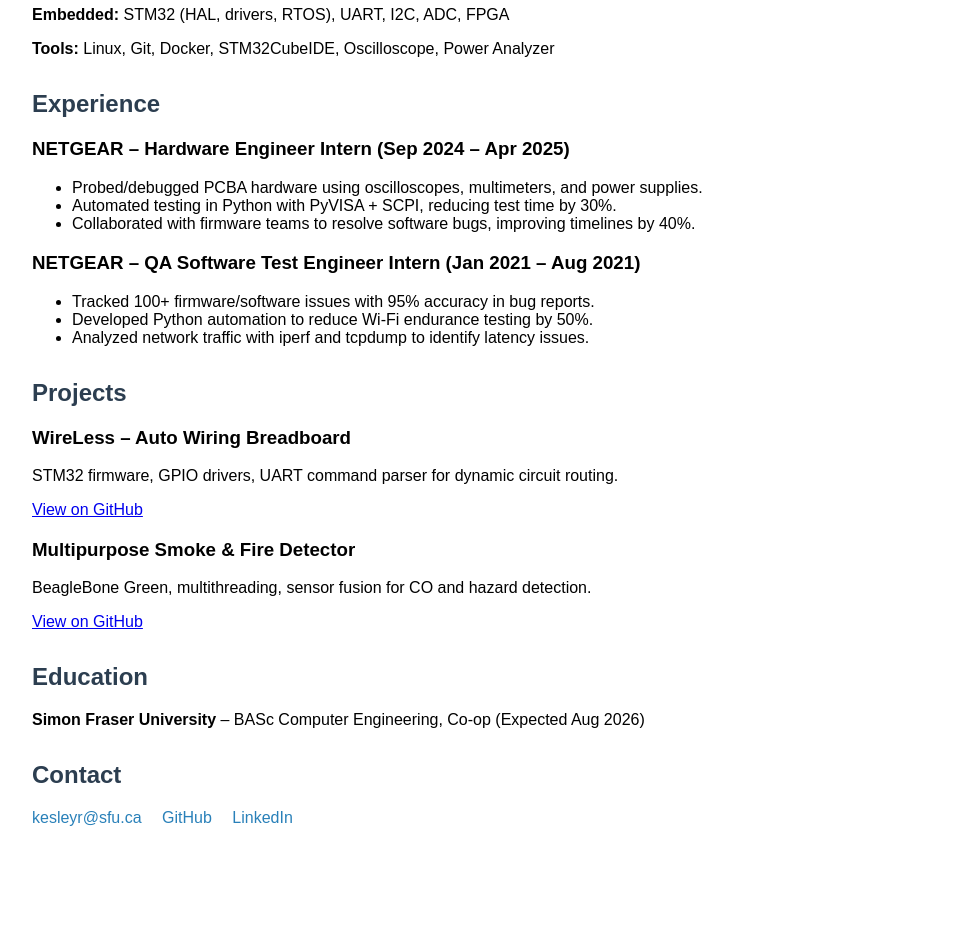
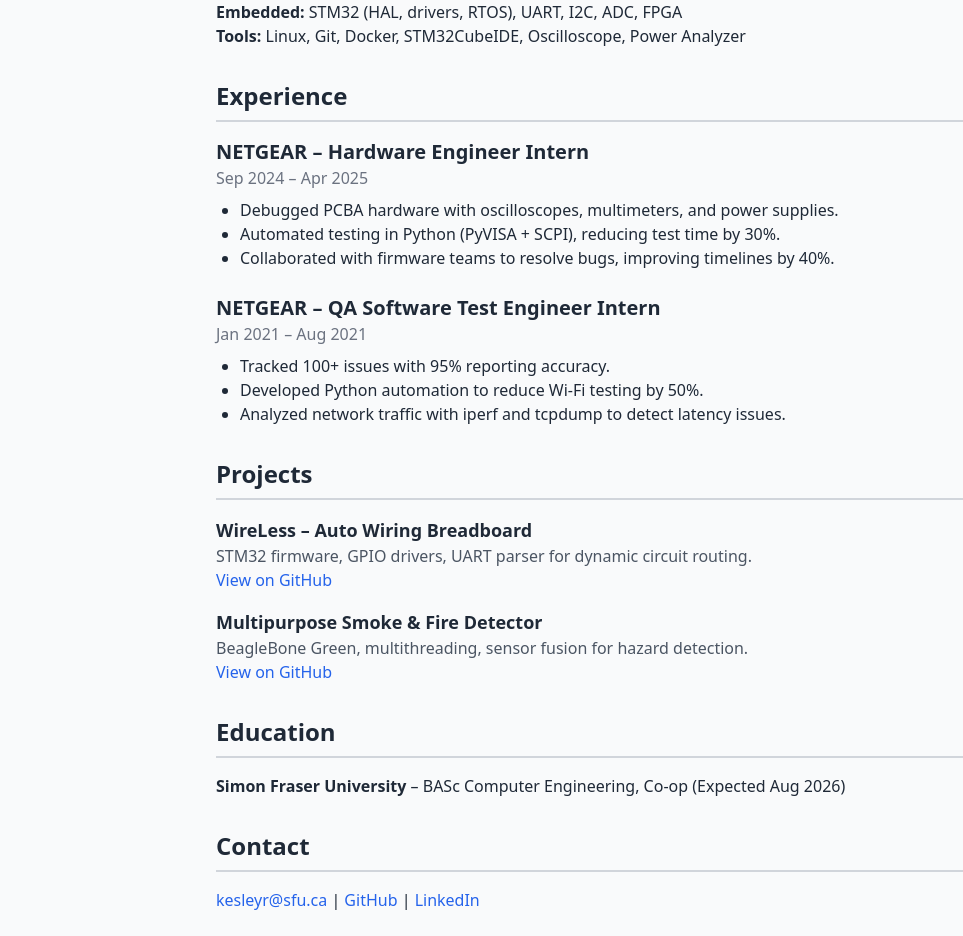
Before and after one commit to kesrana/kesrana.github.io, a plain HTML site: page index.html in a window 1280 px wide. Shown: the part 214-1150 px from the top of the page, without its empty margins (0-963 px from the left). Before the commit the page ends 1073 px from the top, so only its background shows below. Drawn offline with nearby package versions, Linux system fonts and the light colour scheme.

Commit message:
Update index.html

```diff
--- a/index.html
+++ b/index.html
@@ -1,144 +1,73 @@
 <!DOCTYPE html>
 <html lang="en">
-  <head>
-    <meta charset="UTF-8" />
-    <title>Kesley Rana | Portfolio</title>
-    <style>
-      body {
-        font-family: Arial, sans-serif;
-        margin: 2rem;
-        max-width: 900px;
-      }
-      h1,
-      h2 {
-        color: #2c3e50;
-      }
-      h1 {
-        border-bottom: 2px solid #2c3e50;
-        padding-bottom: 0.5rem;
-      }
-      section {
-        margin-bottom: 2rem;
-      }
-      .project,
-      .job {
-        margin-bottom: 1.2rem;
-      }
-      .contact a {
-        margin-right: 1rem;
-        color: #2980b9;
-        text-decoration: none;
-      }
-      .contact a:hover {
-        text-decoration: underline;
-      }
-    </style>
-  </head>
-  <body>
-    <h1>Kesley Rana</h1>
-    <p>
-      <em>Computer Engineering Student | Embedded Systems & Test Automation</em>
-    </p>
+<head>
+  <meta charset="UTF-8">
+  <title>Kesley Rana | Portfolio</title>
+  <script src="https://cdn.tailwindcss.com"></script>
+</head>
+<body class="bg-gray-50 text-gray-800 font-sans">
+  <div class="max-w-4xl mx-auto p-6">
+    <header class="mb-10">
+      <h1 class="text-4xl font-bold text-gray-900">Kesley Rana</h1>
+      <p class="text-lg text-gray-600">Computer Engineering Student | Embedded Systems & Test Automation</p>
+    </header>
 
-    <section>
-      <h2>Skills</h2>
-      <p>
-        <strong>Languages:</strong> C, C++, Python, RISC-V, MIPS, VHDL, Verilog,
-        HTML, CSS
-      </p>
-      <p>
-        <strong>Embedded:</strong> STM32 (HAL, drivers, RTOS), UART, I2C, ADC,
-        FPGA
-      </p>
-      <p>
-        <strong>Tools:</strong> Linux, Git, Docker, STM32CubeIDE, Oscilloscope,
-        Power Analyzer
-      </p>
+    <section class="mb-8">
+      <h2 class="text-2xl font-semibold border-b-2 border-gray-300 pb-2 mb-4">Skills</h2>
+      <p><span class="font-semibold">Languages:</span> C, C++, Python, RISC-V, MIPS, VHDL, Verilog, HTML, CSS</p>
+      <p><span class="font-semibold">Embedded:</span> STM32 (HAL, drivers, RTOS), UART, I2C, ADC, FPGA</p>
+      <p><span class="font-semibold">Tools:</span> Linux, Git, Docker, STM32CubeIDE, Oscilloscope, Power Analyzer</p>
     </section>
 
-    <section>
-      <h2>Experience</h2>
-      <div class="job">
-        <h3>NETGEAR – Hardware Engineer Intern (Sep 2024 – Apr 2025)</h3>
-        <ul>
-          <li>
-            Probed/debugged PCBA hardware using oscilloscopes, multimeters, and
-            power supplies.
-          </li>
-          <li>
-            Automated testing in Python with PyVISA + SCPI, reducing test time
-            by 30%.
-          </li>
-          <li>
-            Collaborated with firmware teams to resolve software bugs, improving
-            timelines by 40%.
-          </li>
+    <section class="mb-8">
+      <h2 class="text-2xl font-semibold border-b-2 border-gray-300 pb-2 mb-4">Experience</h2>
+      <div class="mb-6">
+        <h3 class="text-xl font-bold">NETGEAR – Hardware Engineer Intern</h3>
+        <p class="text-gray-500">Sep 2024 – Apr 2025</p>
+        <ul class="list-disc ml-6 mt-2">
+          <li>Debugged PCBA hardware with oscilloscopes, multimeters, and power supplies.</li>
+          <li>Automated testing in Python (PyVISA + SCPI), reducing test time by 30%.</li>
+          <li>Collaborated with firmware teams to resolve bugs, improving timelines by 40%.</li>
         </ul>
       </div>
-      <div class="job">
-        <h3>
-          NETGEAR – QA Software Test Engineer Intern (Jan 2021 – Aug 2021)
-        </h3>
-        <ul>
-          <li>
-            Tracked 100+ firmware/software issues with 95% accuracy in bug
-            reports.
-          </li>
-          <li>
-            Developed Python automation to reduce Wi-Fi endurance testing by
-            50%.
-          </li>
-          <li>
-            Analyzed network traffic with iperf and tcpdump to identify latency
-            issues.
-          </li>
+      <div>
+        <h3 class="text-xl font-bold">NETGEAR – QA Software Test Engineer Intern</h3>
+        <p class="text-gray-500">Jan 2021 – Aug 2021</p>
+        <ul class="list-disc ml-6 mt-2">
+          <li>Tracked 100+ issues with 95% reporting accuracy.</li>
+          <li>Developed Python automation to reduce Wi-Fi testing by 50%.</li>
+          <li>Analyzed network traffic with iperf and tcpdump to detect latency issues.</li>
         </ul>
       </div>
     </section>
 
-    <section>
-      <h2>Projects</h2>
-      <div class="project">
-        <h3>WireLess – Auto Wiring Breadboard</h3>
-        <p>
-          STM32 firmware, GPIO drivers, UART command parser for dynamic circuit
-          routing.
-        </p>
-        <p>
-          <a href="https://github.com/kesrana" target="_blank"
-            >View on GitHub</a
-          >
-        </p>
+    <section class="mb-8">
+      <h2 class="text-2xl font-semibold border-b-2 border-gray-300 pb-2 mb-4">Projects</h2>
+      <div class="mb-4">
+        <h3 class="text-lg font-semibold">WireLess – Auto Wiring Breadboard</h3>
+        <p class="text-gray-600">STM32 firmware, GPIO drivers, UART parser for dynamic circuit routing.</p>
+        <a class="text-blue-600 hover:underline" href="https://github.com/kesrana" target="_blank">View on GitHub</a>
       </div>
-      <div class="project">
-        <h3>Multipurpose Smoke & Fire Detector</h3>
-        <p>
-          BeagleBone Green, multithreading, sensor fusion for CO and hazard
-          detection.
-        </p>
-        <p>
-          <a href="https://github.com/kesrana" target="_blank"
-            >View on GitHub</a
-          >
-        </p>
+      <div>
+        <h3 class="text-lg font-semibold">Multipurpose Smoke & Fire Detector</h3>
+        <p class="text-gray-600">BeagleBone Green, multithreading, sensor fusion for hazard detection.</p>
+        <a class="text-blue-600 hover:underline" href="https://github.com/kesrana" target="_blank">View on GitHub</a>
       </div>
     </section>
 
-    <section>
-      <h2>Education</h2>
-      <p>
-        <strong>Simon Fraser University</strong> – BASc Computer Engineering,
-        Co-op (Expected Aug 2026)
-      </p>
+    <section class="mb-8">
+      <h2 class="text-2xl font-semibold border-b-2 border-gray-300 pb-2 mb-4">Education</h2>
+      <p><strong>Simon Fraser University</strong> – BASc Computer Engineering, Co-op (Expected Aug 2026)</p>
     </section>
 
     <section>
-      <h2>Contact</h2>
-      <p class="contact">
-        <a href="mailto:kesleyr@sfu.ca">kesleyr@sfu.ca</a>
-        <a href="https://github.com/kesrana">GitHub</a>
-        <a href="https://linkedin.com/in/YOUR-LINK">LinkedIn</a>
+      <h2 class="text-2xl font-semibold border-b-2 border-gray-300 pb-2 mb-4">Contact</h2>
+      <p>
+        <a href="mailto:kesleyr@sfu.ca" class="text-blue-600 hover:underline">kesleyr@sfu.ca</a> |
+        <a href="https://github.com/kesrana" class="text-blue-600 hover:underline">GitHub</a> |
+        <a href="https://linkedin.com/in/YOUR-LINK" class="text-blue-600 hover:underline">LinkedIn</a>
       </p>
     </section>
-  </body>
+  </div>
+</body>
 </html>
```
